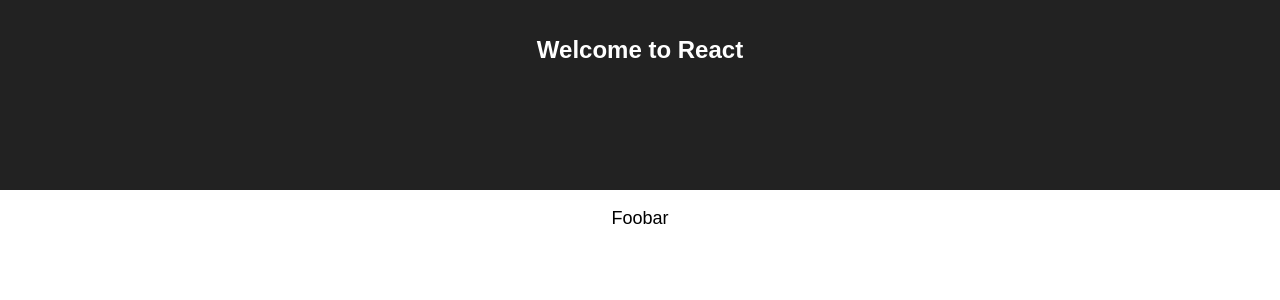
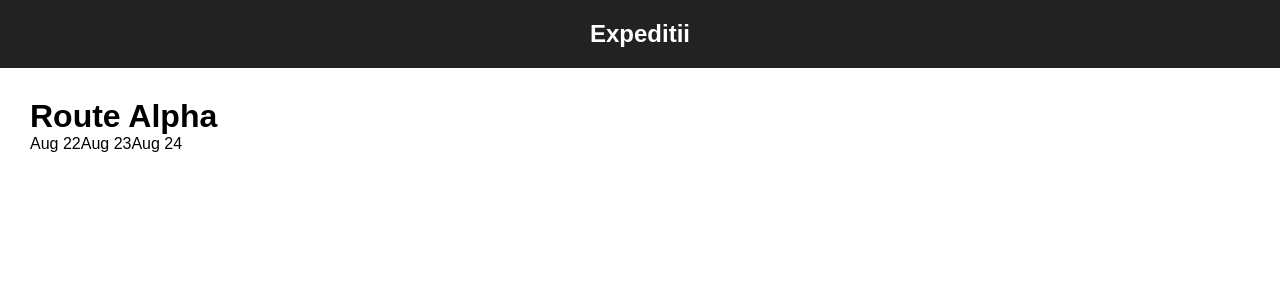
Before and after one commit to gabiagu/expedition-alpha, a React (Create React App) app in the folder ea/: page / in a window 1280 px wide. Shown: the top 300 px of the page. Built offline with nearby package versions, Linux system fonts and the light colour scheme.

Commit message:
added further components and sample data

```diff
--- a/ea/package.json
+++ b/ea/package.json
@@ -5,6 +5,7 @@
   "dependencies": {
     "react": "^16.3.2",
     "react-dom": "^16.3.2",
+    "react-router-dom": "^4.2.2",
     "react-scripts": "1.1.4"
   },
   "scripts": {
@@ -12,5 +13,8 @@
     "build": "react-scripts build",
     "test": "react-scripts test --env=jsdom",
     "eject": "react-scripts eject"
+  },
+  "devDependencies": {
+    "json-loader": "^0.5.7"
   }
 }
--- a/ea/public/index.html
+++ b/ea/public/index.html
@@ -9,7 +9,7 @@
       homescreen on Android. See https://developers.google.com/web/fundamentals/engage-and-retain/web-app-manifest/
     -->
     <link rel="manifest" href="%PUBLIC_URL%/manifest.json">
-    <link rel="shortcut icon" href="%PUBLIC_URL%/favicon.ico">
+    <!-- <link rel="shortcut icon" href="%PUBLIC_URL%/favicon.ico"> -->
     <!--
       Notice the use of %PUBLIC_URL% in the tags above.
       It will be replaced with the URL of the `public` folder during the build.
@@ -19,7 +19,7 @@
       work correctly both with client-side routing and a non-root public URL.
       Learn how to configure a non-root public URL by running `npm run build`.
     -->
-    <title>React App</title>
+    <title>Expedition Alpha v0.0.1</title>
   </head>
   <body>
     <noscript>
--- a/ea/src/App.css
+++ b/ea/src/App.css
@@ -1,28 +1,21 @@
-.App {
-  text-align: center;
-}
-
-.App-logo {
-  animation: App-logo-spin infinite 20s linear;
-  height: 80px;
+* {
+  margin: 0;
+  padding: 0;
+  border: none;
+  list-style-type: none;
 }
 
 .App-header {
   background-color: #222;
-  height: 150px;
   padding: 20px;
   color: white;
+  text-align: center;
 }
 
 .App-title {
   font-size: 1.5em;
 }
 
-.App-intro {
-  font-size: large;
+.App-content {
+  padding: 30px;
 }
-
-@keyframes App-logo-spin {
-  from { transform: rotate(0deg); }
-  to { transform: rotate(360deg); }
-}
--- a/ea/src/App.js
+++ b/ea/src/App.js
@@ -1,16 +1,24 @@
 import React, { Component } from 'react';
+// import list of expeditions
+import ExpeditionList from './ExpeditionList';
+import './ExpeditionList.css';
+// import expedition content static for now
+import ExpeditionPage from './ExpeditionPage';
+import './ExpeditionPage.css';
 import './App.css';
+
+
 
 class App extends Component {
   render() {
     return (
       <div className="App">
         <header className="App-header">
-          <h1 className="App-title">Welcome to React</h1>
+          <h1 className="App-title">Expeditii</h1>
         </header>
-        <p className="App-intro">
-          Foobar
-        </p>
+        <div className="App-content">
+          <ExpeditionPage />
+        </div>
       </div>
     );
   }
--- /dev/null
+++ b/ea/src/ExpeditionList.js
@@ -0,0 +1,25 @@
+import React, { Component } from 'react';
+import './ExpeditionList.css';
+
+class ExpeditionList extends Component {
+
+  handleClick(e) {
+    e.preventDefault();
+    console.log('The link was clicked.');
+    // should load an expedition page
+  }
+
+  render() {
+    return (
+      <ul className="foobar">
+        <li>
+          <button onClick={this.handleClick}>
+            Click me
+          </button>
+        </li>
+      </ul>
+    );
+  }
+}
+
+export default ExpeditionList;
--- /dev/null
+++ b/ea/src/ExpeditionPage.css
@@ -0,0 +1,4 @@
+.ExpeditionPage-header {
+    font-size: 2em;
+    font-weight: bold;
+}
--- /dev/null
+++ b/ea/src/ExpeditionPage.js
@@ -0,0 +1,31 @@
+import React, { Component } from 'react';
+import './ExpeditionPage.css';
+
+class ExpeditionPage extends Component {
+
+  handleClick(e) {
+    e.preventDefault();
+    console.log('The link was clicked.');
+    // should load an expedition page
+  }
+
+  render() {
+
+    const DayList = ([
+      "Aug 22", "Aug 23", "Aug 24"
+    ]);
+
+    return (
+      <div>
+        <div className="ExpeditionPage-header">
+          Route Alpha
+        </div>
+        <div className="ExpeditionPage-content">
+          {DayList}
+        </div>
+      </div>
+    );
+  }
+}
+
+export default ExpeditionPage;
--- a/ea/src/index.js
+++ b/ea/src/index.js
@@ -4,5 +4,9 @@
 import App from './App';
 import registerServiceWorker from './registerServiceWorker';
 
+const data = require('./sample_data.json');
+// console.log(json);
+
+
 ReactDOM.render(<App />, document.getElementById('root'));
 registerServiceWorker();
--- /dev/null
+++ b/ea/src/sample_data.json
@@ -0,0 +1,30 @@
+{
+    "Expeditions": {
+        "Expedition Alpha": {
+            "Day1": [
+                {
+                    "date":"Aug 22",
+                    "activity": "flight",
+                    "notes": "this is flight"
+                },
+                {
+                    "date":"Aug 22",
+                    "activity": "hotel",
+                    "notes": "this is hotel"
+                }
+            ],
+            "Day2": [
+                {
+                    "date":"Aug 23",
+                    "activity": "hike",
+                    "notes": "this is hike"
+                },
+                {
+                    "date":"Aug 22",
+                    "activity": "hotel",
+                    "notes": "this is hotel"
+                }
+            ]
+        }
+    }
+}
```
Also changed, not shown: ea/src/ExpeditionList.css (added), 1 other file (tests, documents, lock files or other folders).
